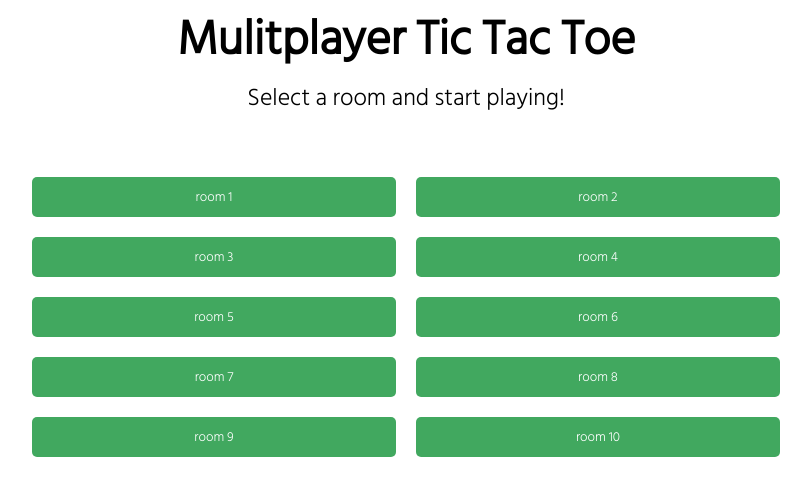
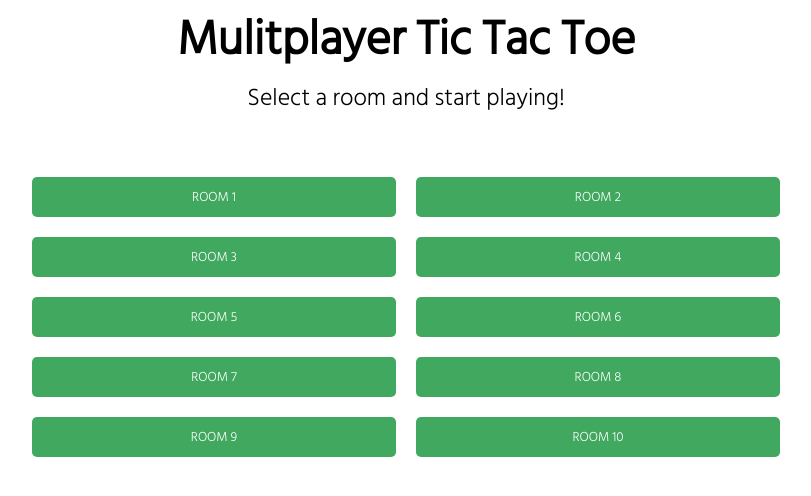
Before and after one commit to tomaseke/ttt-multiplayer, a website: page public/game.html in a window 1280 px wide. Shown: the full height of the page, 234-1045 px from the left. Drawn offline with nearby package versions, Linux system fonts and the light colour scheme; no server answers.

Commit message:
improved UI

```diff
--- a/public/enterGame.js
+++ b/public/enterGame.js
@@ -1,9 +1,7 @@
 const allRooms = document.getElementsByClassName("room-button");
 
 for (let i = 0; i < allRooms.length; i++) {
-  allRooms[i].addEventListener("click", (e) => {
-    // e.preventDefault();
-    console.log(e);
+  allRooms[i].addEventListener("click", () => {
     let id = allRooms[i].id;
     socket.emit("roomJoined", id);
     socket.on("roomCapacity", (isRoomFull) => {
--- a/public/game.html
+++ b/public/game.html
@@ -41,16 +41,16 @@
       <p class="centered-text">Select a room and start playing!</p>
       <h3 id="error-full">This room is full. Select different one.</h3>
       <div id="buttons-container">
-        <button class="room-button" id="room1">room 1</button>
-        <button class="room-button" id="room2">room 2</button>
-        <button class="room-button" id="room3">room 3</button>
-        <button class="room-button" id="room4">room 4</button>
-        <button class="room-button" id="room5">room 5</button>
-        <button class="room-button" id="room6">room 6</button>
-        <button class="room-button" id="room7">room 7</button>
-        <button class="room-button" id="room8">room 8</button>
-        <button class="room-button" id="room9">room 9</button>
-        <button class="room-button" id="room10">room 10</button>
+        <button class="room-button" id="room1">ROOM 1</button>
+        <button class="room-button" id="room2">ROOM 2</button>
+        <button class="room-button" id="room3">ROOM 3</button>
+        <button class="room-button" id="room4">ROOM 4</button>
+        <button class="room-button" id="room5">ROOM 5</button>
+        <button class="room-button" id="room6">ROOM 6</button>
+        <button class="room-button" id="room7">ROOM 7</button>
+        <button class="room-button" id="room8">ROOM 8</button>
+        <button class="room-button" id="room9">ROOM 9</button>
+        <button class="room-button" id="room10">ROOM 10</button>
       </div>
     </div>
     <script src="logic.js"></script>
--- a/public/logic.js
+++ b/public/logic.js
@@ -32,7 +32,6 @@ socket.on("opponentDisconnected", () => {
   myTurn = false;
   myWins = 0;
   hisWins = 0;
-  displayScore();
   document.getElementById("turn-display").innerHTML =
     "Your opponent has disconnected.";
 });
@@ -174,19 +173,6 @@ for (let i = 0; i < arrOfElements.length; i++) {
   arrOfElements[i].addEventListener("click", finalFunc(i));
 }
 
-// for (let i = 0; i < arrOfElements.length; i++) {
-//   arrOfElements[i].addEventListener("click", () => {
-//     if (
-//       whoWon.dataset.gameOver == "false" &&
-//       arrOfElements[i].innerHTML == "" &&
-//       myTurn
-//     ) {
-//       myTurn = !myTurn;
-//       socket.emit("changeTurn", myTurn);
-//     }
-//   });
-// }
-
 function removeAll() {
   for (let i = 0; i < arrOfElements.length; i++) {
     arrOfElements[i].innerHTML = "";
@@ -197,6 +183,7 @@ function removeAll() {
   counter = 0;
   mySymbol === "circle" ? (mySymbol = "cross") : (mySymbol = "circle");
   turnDisplay();
+  displayScore();
 }
 
 // new game button
```
